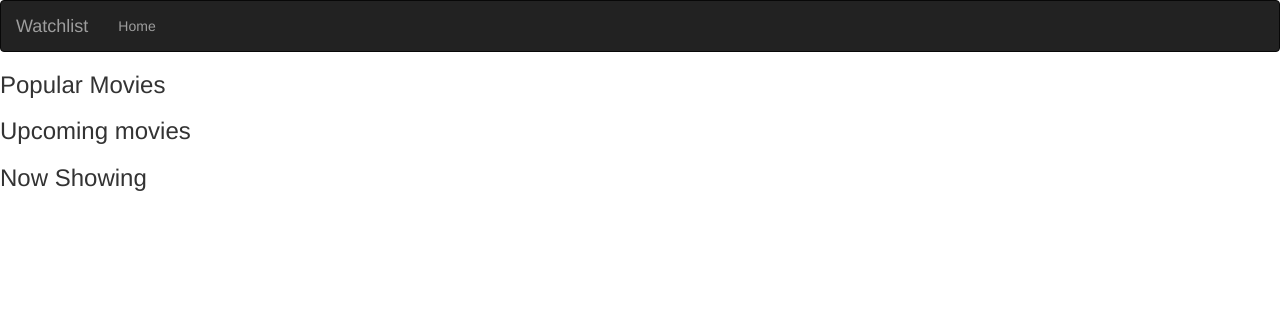
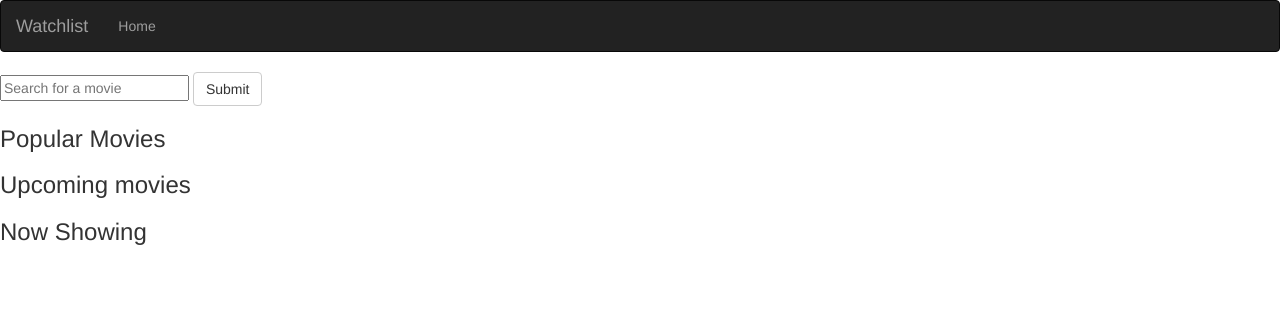
Before and after one commit to Ashleyzawadi/Watchlist, a Flask app: template Watchlist/app/templates/index.html in a window 1280 px wide. Shown: the top 312 px of the page. Run offline with Flask 2, Linux system fonts and the light colour scheme; the template is opened without the code that fills it, so the values that code supplies are empty; parts of the project's set-up code (start-up, migrations or seed data) failed here and were passed over; some libraries are stand-ins or nearby versions.

Commit message:
before changing file structure

```diff
--- a/Watchlist/app/__init__.py
+++ b/Watchlist/app/__init__.py
@@ -13,3 +13,4 @@ app.config.from_pyfile('config.py')  #app.config.from_pyfile('config.py') connec
 bootstrap = Bootstrap(app)
 
 from app import views
+from app import error
--- a/Watchlist/app/error.py
+++ b/Watchlist/app/error.py
@@ -0,0 +1,6 @@
+from flask import render_template
+from app import app
+
+@app.errorhandler(404)
+def four_Ow_four(error):
+    return render_template('fourOwfour.html'),404
--- /dev/null
+++ b/Watchlist/app/static/css/index.css
@@ -0,0 +1,12 @@
+ul {
+    list-style-type: none;
+}
+
+.movie-card a {
+    color: green;
+}
+
+.movie-card a:hover {
+    padding-bottom: 20px;
+    border-bottom: 1px solid green;
+}
--- /dev/null
+++ b/Watchlist/app/templates/fourOwfour.html
@@ -0,0 +1,4 @@
+{% extends 'base.html' %}
+{% block content %}
+    <h1>WHOOPS we can't find that page.</h1>
+{% endblock %}
--- a/Watchlist/app/templates/index.html
+++ b/Watchlist/app/templates/index.html
@@ -1,6 +1,19 @@
 {% extends 'base.html' %}
 {% import 'macros.html' as macro %}
- {% block content %}
+
+<!---Styles Block--->
+{% block styles %}
+    {{ super () }}
+<link rel="stylesheet" href="{{url_for('static',filename='css/index.css')}}">
+{% endblock %}
+
+<!-- Content block -->
+{% block content %}
+    <form action="">
+        <input type="text" name="movie_query" placeholder="Search for a movie">
+        <input type="submit" value="Submit" class="btn btn-default">
+    </form>
+
         <!----Popular movie---->
         <h3> Popular Movies</h3>
         <ul>
--- a/Watchlist/app/templates/macros.html
+++ b/Watchlist/app/templates/macros.html
@@ -9,3 +9,20 @@
 
     {% endfor %}
 {% endmacro %}
+
+<!-- Displaying reviews macro -->
+{% macro displayReviews(review_list) %}
+
+    {% for review in review_list %}
+
+    <div class="col-xs-12 col-sm-4 col-md-4 col-lg-4 review-card">
+        <h2> {{ review.title}} </h2>
+        <p> {{ review.review | truncate(30) }}</p>
+
+
+
+
+    </div>
+    {% endfor %}
+
+{% endmacro %}
--- a/Watchlist/app/views.py
+++ b/Watchlist/app/views.py
@@ -1,6 +1,9 @@
-from flask import render_template
+from flask import render_template, request, redirect,url_for
 from app import app
-from .request import get_movies, get_movie
+from .request import get_movies, get_movie, search_movie
+from .models import reviews
+from .forms import ReviewForm
+Review = reviews.Review
 
 #Views
 @app.route('/')
@@ -9,7 +12,12 @@ def index():
     upcoming_movie = get_movies('upcoming')
     now_showing_movie = get_movies('now_playing')
     title = 'Home - Welcome tothe Best movie Review Website online'
-    return render_template('index.html', title=title, popular=popular_movies, upcoming=upcoming_movie, now_showing=now_showing_movie)
+
+    search_movie = request.args.get('movie_query')
+    if search_movie:
+        return redirect (url_for('search', movie_name= search_movie))
+    else:
+        return render_template('index.html', title=title, popular=popular_movies, upcoming=upcoming_movie, now_showing=now_showing_movie)
 
 # @app.route('/movie/<int:movie_id>')
 # def movie(movie_id):
@@ -19,5 +27,29 @@ def index():
 def movie(id):
     movie = get_movie(id)
     title = f'{movie.title}'
+    reviews = Review.get_reviews(movie.id)
 
     return render_template('movie.html', title = title, movie=movie)
+
+@app.route('/search/<movie_name>')
+def search(movie_name):
+    movie_name_list = movie_name.split(" ")
+    movie_name_format = " + ".join(movie_name_list)
+    searched_movies = search_movie(movie_name_format)
+    title = f'search results for {movie_name}'
+    return render_template('search.html', movies = searched_movies)
+
+@app.route('/movie/review/new/<int:id>', methods = ['GET',' POST'])
+def new_review(id):
+    form = ReviewForm()
+    movie = get_movie(id)
+
+    if form.validate_on_submit():
+        title = form.title.data
+        review = form.review.data
+        new_review = Review(movie.id, title, movie.poster,review)
+        new_review = save_review()
+        return redirect(url_for('movie', id = movie.id))
+
+        title = f'{movie.title} review'
+        return render_template('new_review.html', title = title, review_form=form, movie=movie)
--- /dev/null
+++ b/Watchlist/run.py
@@ -0,0 +1,4 @@
+from app import app
+
+if __name__ == '__main__':
+    app.run()
```
Also changed, not shown: Watchlist/app/forms.py (added, +10 -0 lines), Watchlist/app/models/reviews.py (added, +24 -0 lines), Watchlist/app/request.py (+16 -0 lines), Watchlist/app/templates/movie.html (+48 -10 lines), Watchlist/app/templates/new_review.html (added, +12 -0 lines), Watchlist/app/templates/search.html (added, +14 -0 lines), Watchlist/README.md (added), 1 other file.
